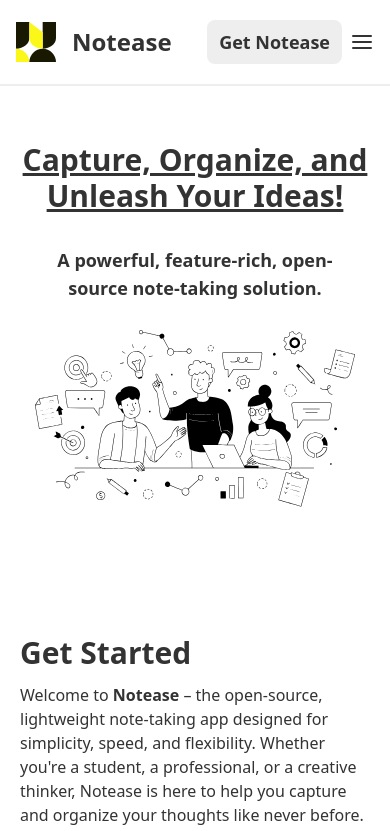
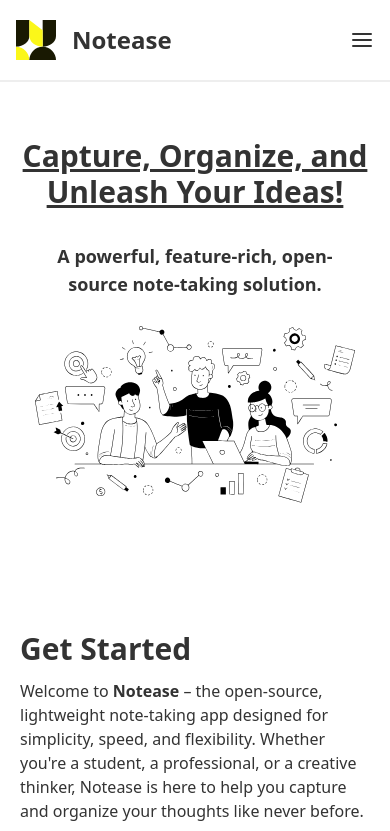
Before and after one commit to yosmisyael/notease, a Next.js app: page / in a window 390 px wide. Shown: the top 831 px of the page. Built offline with nearby package versions, Linux system fonts and the light colour scheme.

Commit message:
fix: fix element overflow

```diff
--- a/src/components/organisms/Header.tsx
+++ b/src/components/organisms/Header.tsx
@@ -59,7 +59,7 @@
             <div className="flex gap-2 relative z-10">
                 <a href="" className="hidden md:block btn-primary">Sign up</a>
                 <a href="" className="hidden md:block btn-secondary">Log in</a>
-                <a href="" className="md:hidden btn-primary">Get Notease</a>
+                <a href="" className="hidden sm:block md:hidden btn-primary">Get Notease</a>
                 <button type="button" className="lg:hidden hover:cursor-pointer" onClick={() => setMobileMenu(!mobileMenu)}>
                     <AlignJustify />
                 </button>
--- a/src/components/organisms/Hero.tsx
+++ b/src/components/organisms/Hero.tsx
@@ -2,7 +2,7 @@
 
 export default function Hero() {
     return (
-        <section className="mt-14 flex flex-col items-center gap-7 w-full">
+        <section className="mt-14 flex flex-col items-center gap-7 w-full overflow-hidden">
             <div className="w-fit text-center">
                 <h1 className="max-w-[22ch] text-3xl md:text-6xl font-black underline">Capture, Organize, and Unleash Your Ideas!</h1>
                 <p className="max-w-[30ch] mx-auto text-lg md:text-xl font-semibold pt-8">A powerful, feature-rich, open-source note-taking solution.</p>
```
